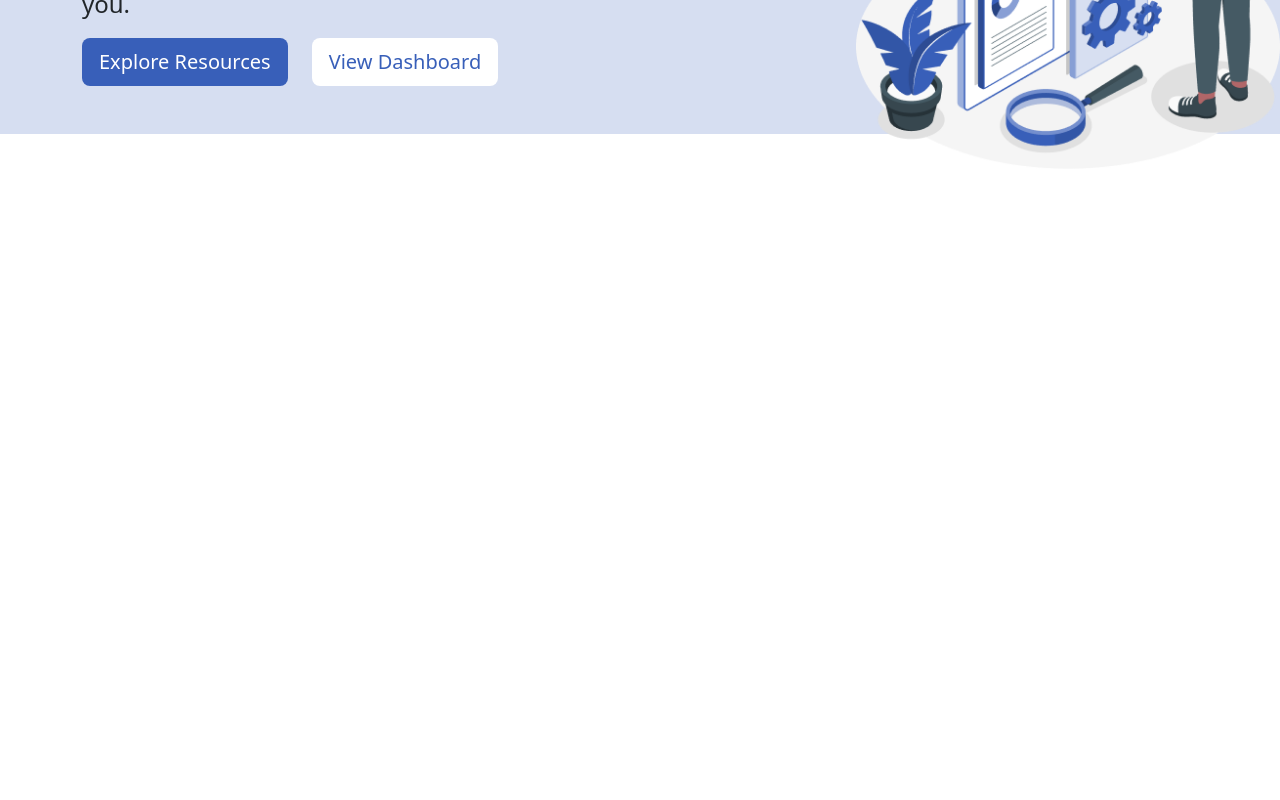
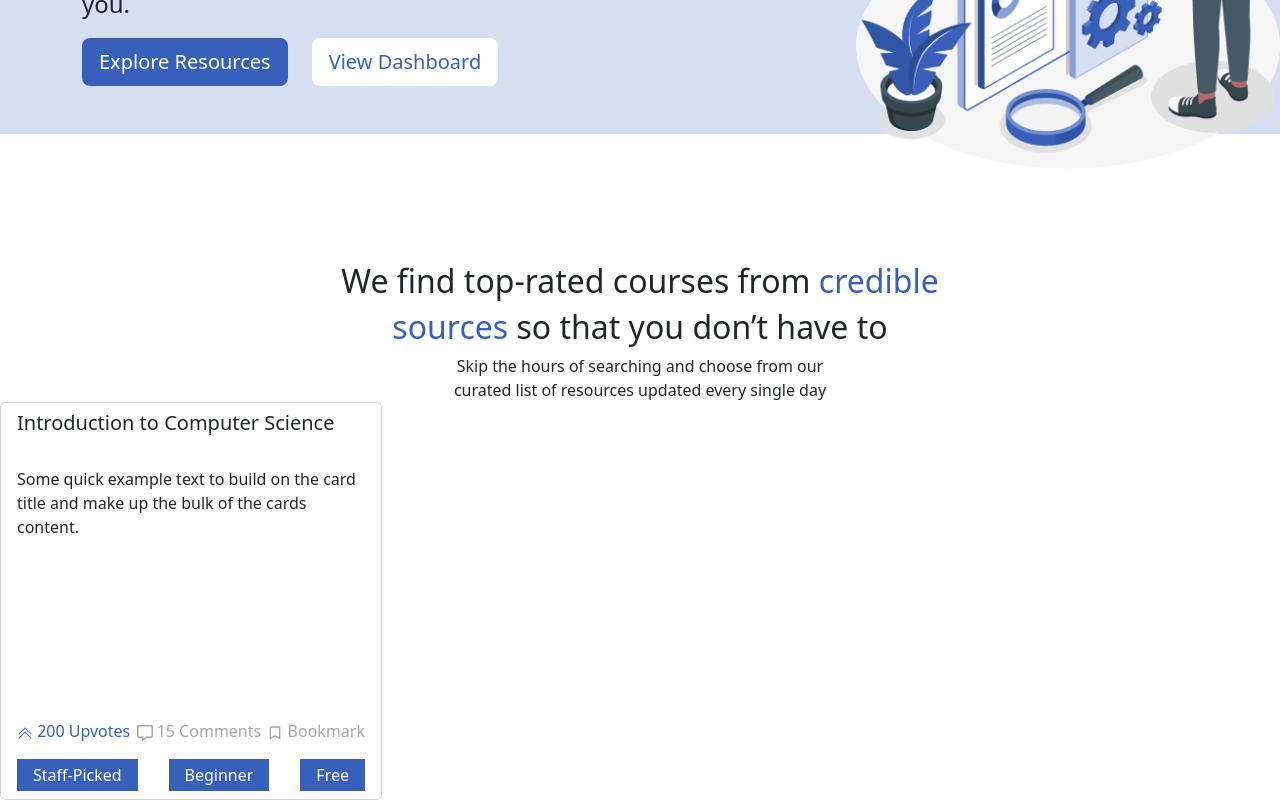
Before and after one commit to ifoi/edishub, a Next.js app: page / in a window 1280 px wide. Shown: the part 369-1169 px from the top of the page. Before the commit the page ends 800 px from the top, so only its background shows below. Built offline with nearby package versions, Linux system fonts and the light colour scheme; no server answers; what @faustjs/core would draw is missing.

Commit message:
Style the Resource and and install React-icons

```diff
--- /dev/null
+++ b/components/EdisMantra.jsx
@@ -0,0 +1,14 @@
+import styles from '../styles/EdisMantra.module.scss';
+
+function EdisMantra() {
+  return (
+    <div className={styles.container}>
+      <h2>We find <span className="special-tex">top-rated</span> courses from <span className="special-text">credible</span></h2>
+      <h2><span className="special-text">sources</span> so that you don’t have to</h2>
+      <p>Skip the hours of searching and choose from our</p>
+      <p>curated list of resources updated every single day</p>
+    </div>
+  )
+}
+
+export default EdisMantra
--- a/components/ResourceCard.tsx
+++ b/components/ResourceCard.tsx
@@ -1,18 +1,34 @@
-import Button from 'react-bootstrap/Button';
+import { FaRegCommentAlt } from 'react-icons/fa';
+import { BsChevronDoubleUp } from 'react-icons/bs';
+import { BiBookmark } from 'react-icons/bi';
 import Card from 'react-bootstrap/Card';
+import styles from '../styles/ResourceCard.module.scss';
 
 function ResourceCard() {
   return (
-    <Card bg="light" style={{ width: '18rem' }}>
-      <Card.Img variant="top" src="holder.js/100px180" />
+    <Card className={styles.container}>
+      <Card.Header className={styles.title}>
+        <Card.Title>Introduction to Computer Science</Card.Title>
+      </Card.Header>
       <Card.Body>
-        <Card.Title>Name of Resource</Card.Title>
         <Card.Text>
           Some quick example text to build on the card title and make up the
-          bulk of the card's content.
+          bulk of the cards content.
         </Card.Text>
-        <Button variant="primary">Go to Resource</Button>
       </Card.Body>
+      <Card.Footer className={styles.footer}>
+        <div className="d-flex justify-content-between mb-3">
+          <span className={styles.upvotes}><BsChevronDoubleUp /> 200 Upvotes</span>
+          <span className={styles.other}><FaRegCommentAlt /> 15 Comments</span>
+          <span className={styles.other}><BiBookmark /> Bookmark</span>
+        </div>
+
+        <div className="d-flex justify-content-between">
+          <span className='blue-btn p-1 px-3'>Staff-Picked</span>
+          <span className='blue-btn p-1 px-3'>Beginner</span>
+          <span className='blue-btn p-1 px-3'>Free</span>
+        </div>
+      </Card.Footer>
     </Card>
   );
 }
--- a/package.json
+++ b/package.json
@@ -21,6 +21,7 @@
     "react": "18.2.0",
     "react-bootstrap": "^2.5.0",
     "react-dom": "18.2.0",
+    "react-icons": "^4.6.0",
     "sass": "^1.55.0"
   },
   "devDependencies": {
--- a/pages/index.tsx
+++ b/pages/index.tsx
@@ -1,8 +1,7 @@
 import Jumbotron from 'components/Jumbotron'
 import Head from 'next/head'
-import Image from 'next/image'
-import Link from 'next/link'
-import styles from '../styles/Home.module.css'
+
+import EdisMantra from 'components/EdisMantra'
 import ResourceCard from 'components/ResourceCard'
 import { useQuery } from '@apollo/client'
 import { GET_RESOURCES } from 'graphql/queries'
@@ -20,8 +19,9 @@ export default function Home() {
         <link rel="icon" href="/favicon.ico" />
       </Head>
       <Jumbotron />
+      <EdisMantra />
 
-      {/* <ResourceCard /> */}
+      <ResourceCard />
     </div>
   )
 }
--- /dev/null
+++ b/styles/EdisMantra.module.scss
@@ -0,0 +1,8 @@
+.container {
+  text-align: center;
+  margin-top: 8rem;
+
+  p {
+    margin-bottom: 0;
+  }
+}
--- /dev/null
+++ b/styles/ResourceCard.module.scss
@@ -0,0 +1,26 @@
+@import './variable.scss';
+
+.container {
+  width: 382px;
+  height: 398px;
+  background: #FFF;
+  // border-color: red;
+}
+
+.title {
+  border-bottom: none;
+  background: #FFF;
+}
+
+.footer {
+  border-top: none;
+  background: #FFF;
+}
+
+.upvotes {
+  color: $special-text-color;
+}
+
+.other {
+  color: #A7A7A7;
+}
```
Also changed, not shown: 1 other file (tests, documents, lock files or other folders).
